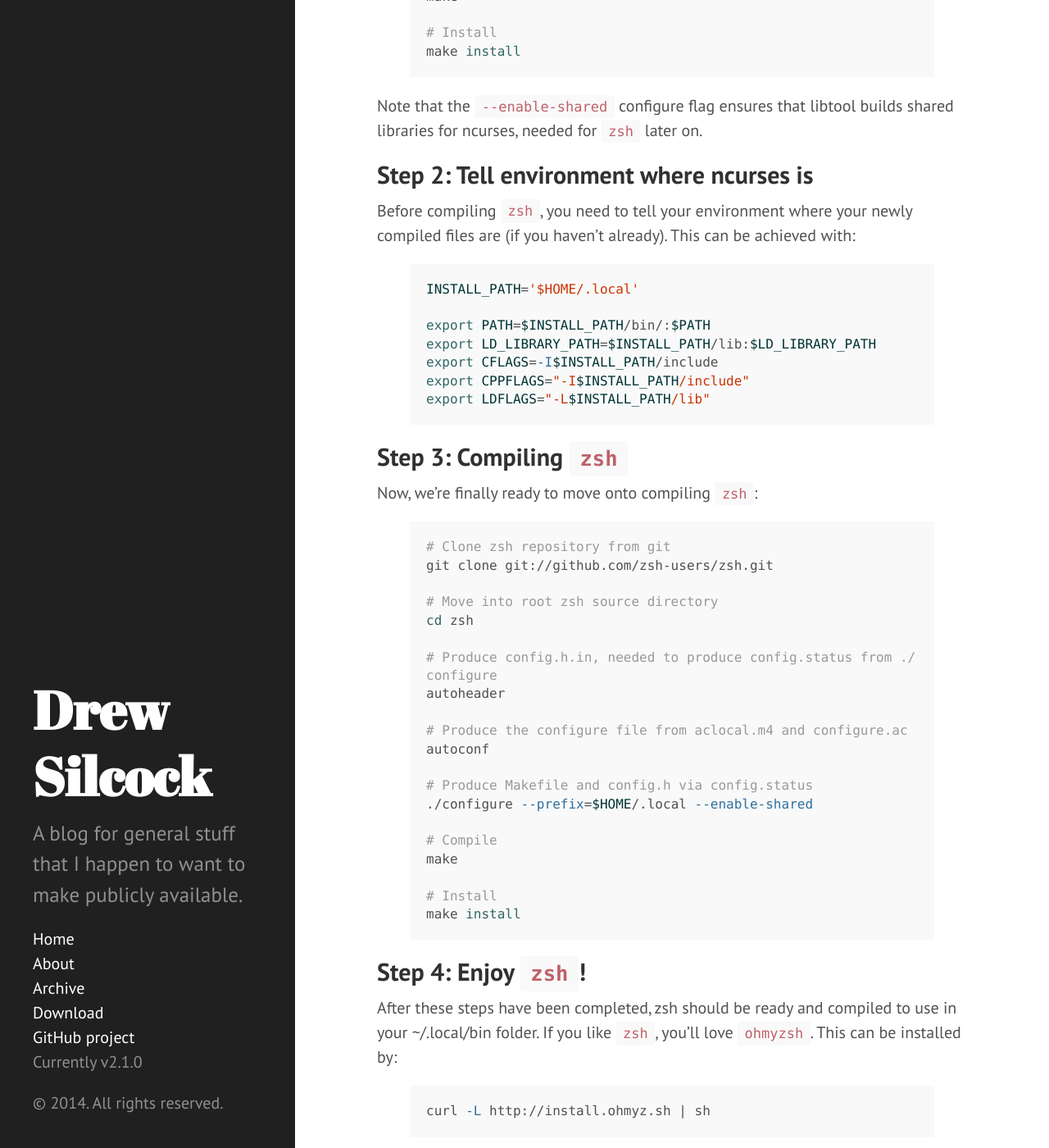
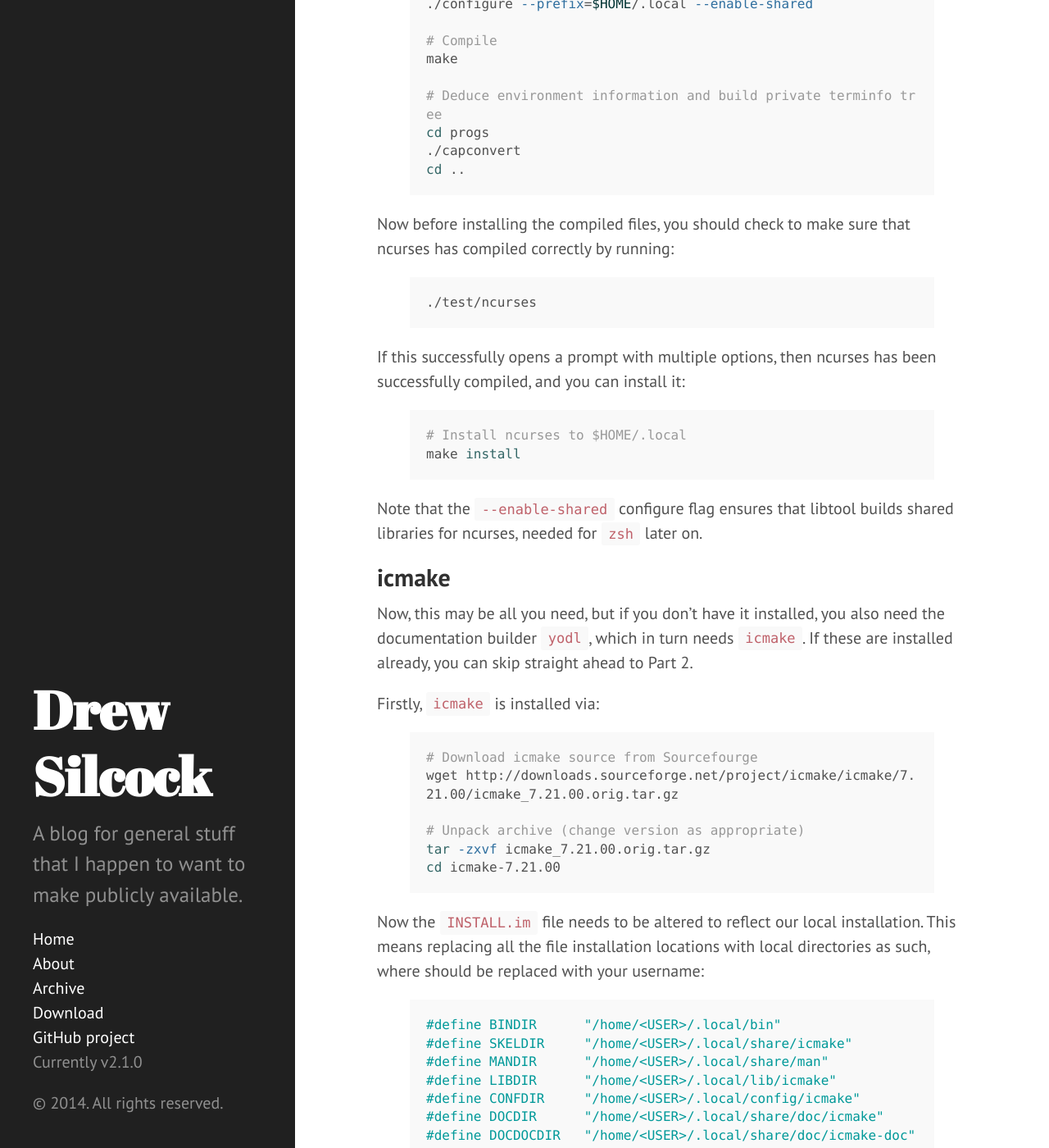
Before and after one commit to drewsilcock/drewsilcock.github.io, a Jekyll site: the page built from _posts/2014-07-15-compiling-zsh.md, in a window 1280 px wide and 1400 px high, scrolled down 826 px. Shown: the whole window at 82% size. Built offline with Jekyll 4.4.1, drawn with Linux system fonts in a browser that asks for light colours; Markdown is read by kramdown in place of the engine named in the settings; some of the changed text lies outside the part shown.

Commit message:
Add info about compiling yodl and icmake

```diff
--- a/_posts/2014-07-15-compiling-zsh.md
+++ b/_posts/2014-07-15-compiling-zsh.md
@@ -5,8 +5,9 @@
 
 This article describes how to compile zshell on a Linux machine without root, for instance when working remotely on a server on which you do not have root.
 
-## Step 1: Dependencies
+# Step 1: Dependencies
 
+## ncurses
 To compile `zsh`, you need `ncurses`. This needs to be compiled with the flag `-fPIC`. This can be achieved as follows:
 
 {% highlight bash %}
@@ -29,26 +30,133 @@
 # Compile
 make
 
-# Install
+# Deduce environment information and build private terminfo tree
+cd progs
+./capconvert
+cd ..
+{% endhighlight %}
+
+Now before installing the compiled files, you should check to make sure that ncurses has compiled correctly by running:
+
+{% highlight bash %}
+./test/ncurses
+{% endhighlight %}
+
+If this successfully opens a prompt with multiple options, then ncurses has been successfully compiled, and you can install it:
+
+{% highlight bash %}
+# Install ncurses to $HOME/.local
 make install
 {% endhighlight %}
 
 Note that the `--enable-shared` configure flag ensures that libtool builds shared libraries for ncurses, needed for `zsh` later on.
 
-## Step 2: Tell environment where ncurses is
+## icmake
+
+Now, this may be all you need, but if you don't have it installed, you also need the documentation builder `yodl`, which in turn needs `icmake`. If these are installed already, you can skip straight ahead to Part 2.
+
+Firstly, `icmake` is installed via:
+
+{% highlight bash %}
+# Download icmake source from Sourcefourge
+wget http://downloads.sourceforge.net/project/icmake/icmake/7.21.00/icmake_7.21.00.orig.tar.gz
+
+# Unpack archive (change version as appropriate)
+tar -zxvf icmake_7.21.00.orig.tar.gz
+cd icmake-7.21.00
+{% endhighlight %}
+
+Now the `INSTALL.im` file needs to be altered to reflect our local installation. This means replacing all the file installation locations with local directories as such, where <USER> should be replaced with your username:
+
+{% highlight c %}
+#define BINDIR      "/home/<USER>/.local/bin"
+#define SKELDIR     "/home/<USER>/.local/share/icmake"
+#define MANDIR      "/home/<USER>/.local/share/man"
+#define LIBDIR      "/home/<USER>/.local/lib/icmake"
+#define CONFDIR     "/home/<USER>/.local/config/icmake"
+#define DOCDIR      "/home/<USER>/.local/share/doc/icmake"
+#define DOCDOCDIR   "/home/<USER>/.local/share/doc/icmake-doc"
+{% endhighlight %}
+
+Now run the following to compile icmake:
+
+{% highlight bash %}
+./icm_bootstrap /
+{% endhighlight %}
+
+Now, technically, this will compile all the files you actually need in `tmp`, but if you further want to install the files to ~/.local, then you simply run:
+
+{% highlight bash %}
+./icm_install strip all
+{% endhighlight %}
+
+If you then want to clear up the temporary compiled files, delete the directory `tmp` with `rm -rf tmp`.
+
+# yodl
+
+Now to move onto yodl. Again, we need to specify that we want to install locally by putting `BASE = "/home/as1423/.local" at the start of the function `setLocations()` located at the end of `INSTALL.im', so that the function looks like:
+
+{% highlight cpp %}
+void setLocations()
+{
+    BASE        = "/home/as1423/.local";
+
+    // make sure that BIN, STD_INCLUDE, MAN, DOC and DOCDOC all are
+    // absolute paths
+
+    BIN         = BASE + "/bin";
+    DOC         = BASE + "/share/doc/yodl";
+    DOCDOC      = BASE + "/share/doc/yodl-doc";
+    MAN         = BASE + "/share/man";
+    STD_INCLUDE = BASE + "/share/yodl";
+
+    COMPILER = "gcc";
+}
+{% endhighlight %}
+
+In addition, we need to tell `build` to look in our local directory for `icmake` instead of the standard `/usr/bin` or `/usr/local/bin`. This means editing the hashbang at the top of `build` to look as follows, where again <USER> is replaced by your UNIX username:
+
+{% highlight bash %}
+#!/home/<USER>/.local/bin/icmake -qt/tmp/yodl
+{% endhighlight %}
+
+Now that `build` knows that we want to run our locally compiled `icmake`, we can actually build `yodl`:
+
+{% highlight bash %}
+# In root directory of yodl source
+./build programs
+./build man
+./build manual
+./build macros
+{% endhighlight %}
+
+There may be a LaTeX error when running `./build manual`, but just ignore this, because it's not vital.
+
+Now we're ready to actually install yodl:
+
+{% highlight bash %}
+./build install programs /
+./build install man /
+./build install manual /
+./build install macros /
+./build install docs /
+{% endhighlight %}
+
+Note that the `/` designates that we are installing with respect to the root of our filesystem. This is fine, though, because we've already specified in `INSTALL.im` that we want everything to be installed locally into `$HOME/.local$. Now `yodl` should be successfully installed.
+
+# Step 2: Tell environment where ncurses is
 Before compiling `zsh`, you need to tell your environment where your newly compiled files are (if you haven't already). This can be achieved with:
 
 {% highlight bash %}
 INSTALL_PATH='$HOME/.local'
 
-export PATH=$INSTALL_PATH/bin/:$PATH
+export PATH=$INSTALL_PATH/bin:$PATH
 export LD_LIBRARY_PATH=$INSTALL_PATH/lib:$LD_LIBRARY_PATH
 export CFLAGS=-I$INSTALL_PATH/include
-export CPPFLAGS="-I$INSTALL_PATH/include"
-export LDFLAGS="-L$INSTALL_PATH/lib"
+export CPPFLAGS="-I$INSTALL_PATH/include" LDFLAGS="-L$INSTALL_PATH/lib"
 {% endhighlight %}
 
-## Step 3: Compiling `zsh`
+# Step 3: Compiling `zsh`
 
 Now, we're finally ready to move onto compiling `zsh`:
 
@@ -75,7 +183,7 @@
 make install
 {% endhighlight %}
 
-## Step 4: Enjoy `zsh`!
+# Step 4: Enjoy `zsh`!
 After these steps have been completed, zsh should be ready and compiled to use in your ~/.local/bin folder. If you like `zsh`, you'll love `ohmyzsh`. This can be installed by:
 
 {% highlight bash %}
@@ -107,7 +215,7 @@
 
 Now sit back and enjoy your effortless tab completion, directory movement and integrated git information.
 
-## References
+# References
 
 <a href="https://unix.stackexchange.com/questions/123597/building-zsh-without-admin-priv-no-terminal-handling-library-found">This stackoverflow post</a>
 
```
